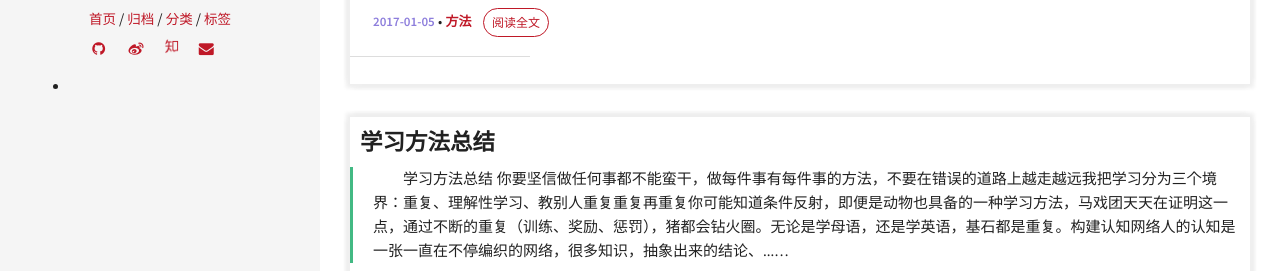
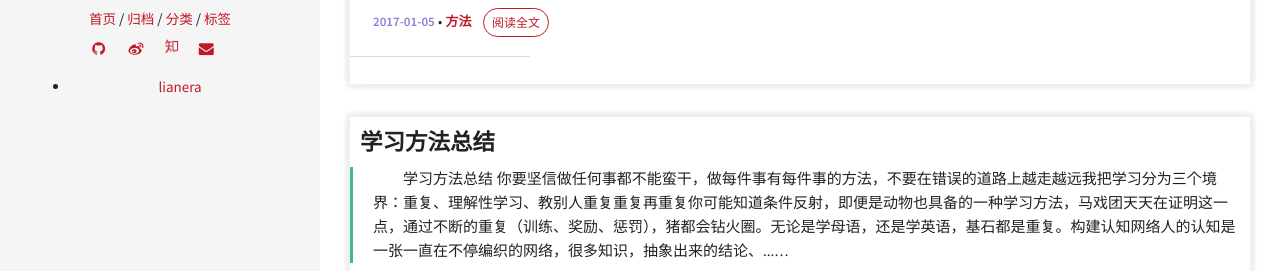
Before and after one commit to transcendtron/liuqinh2s.github.io, a Jekyll site: the page built from index.html, in a window 1280 px wide. Shown: the part 973-1244 px from the top of the page. Built offline with Jekyll 4.4.1, drawn with Linux system fonts in a browser that asks for light colours; the list of posts is cut into pages by our own code.

Commit message:
fix a blog

```diff
--- a/_includes/social-links.html
+++ b/_includes/social-links.html
@@ -26,6 +26,6 @@
 
 <div class="friends-links">
   <ul>
-    <li><a href="http://lianera.com" class="friend"></a></li>
+    <li><a href="http://lianera.com" class="friend">lianera</a></li>
   </ul>
 </div>
```
